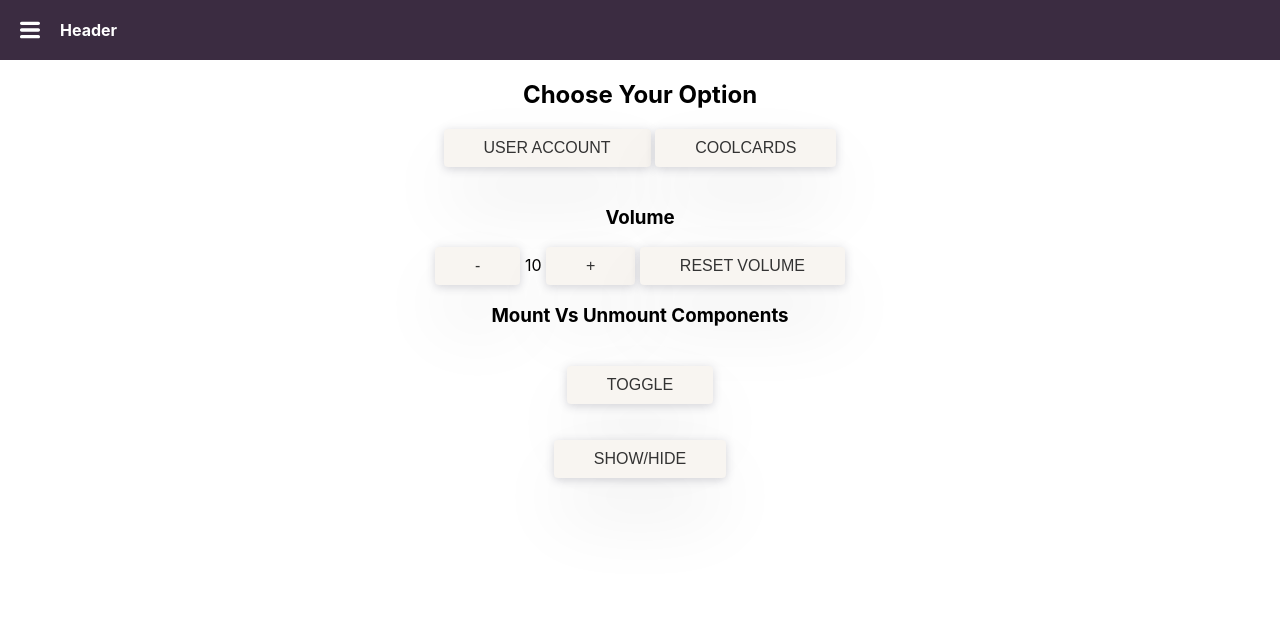
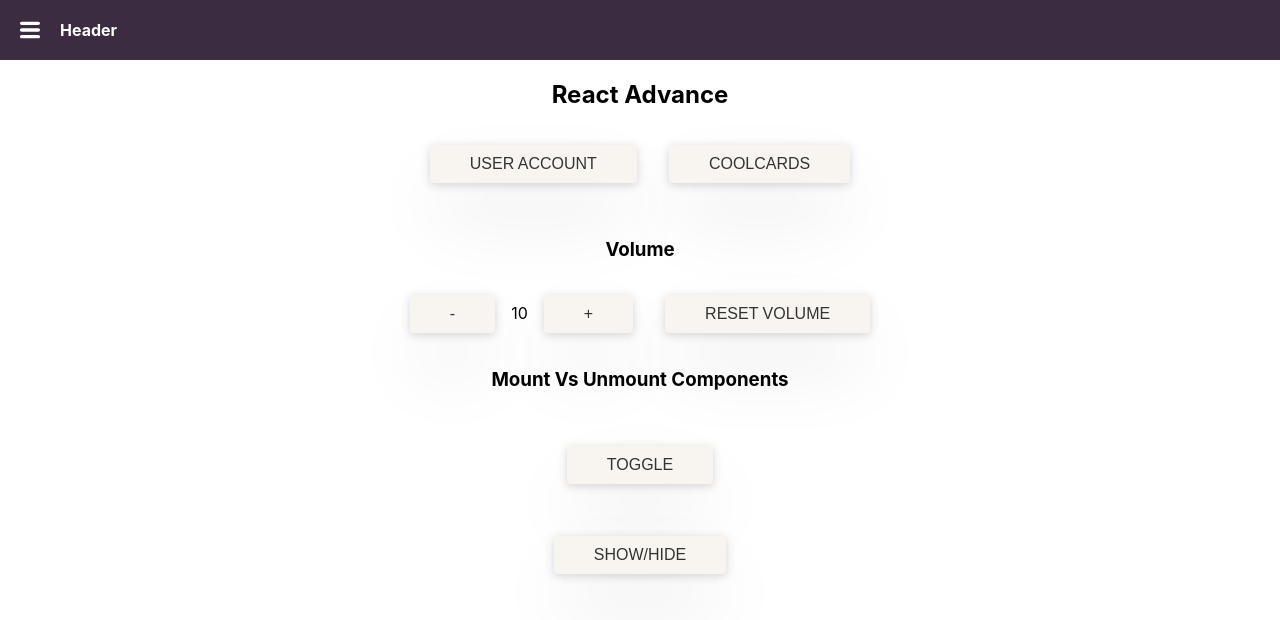
Before and after one commit to francispham/advance-react, a React (Create React App) app: page / in a window 1280 px wide. Shown: the top 620 px of the page. Built offline with nearby package versions, Linux system fonts and the light colour scheme.

Commit message:
Edited Styling

```diff
--- a/src/App.js
+++ b/src/App.js
@@ -22,10 +22,10 @@ function App() {
           <h1>Header</h1>
         </Header>
         <section>
-          <h2>Choose Your Option</h2>
+          <h2>React Advance</h2>
           <Link to="/user">
             <Button>User Account</Button>
-          </Link>{" "}
+          </Link>
           <Link to="/coolCards">
             <Button>CoolCards</Button>
           </Link>
@@ -47,7 +47,6 @@ function App() {
           <Toggle>
             {({ isToggled, toggle }) => (
               <>
-                {" "}
                 {isToggled && <Link to="/"><h1>Back Home</h1></Link>}
                 <br />
                 <Button style={{ margin: "1rem" }} onClick={toggle}>
--- a/src/Components/Elements/Button.js
+++ b/src/Components/Elements/Button.js
@@ -5,6 +5,7 @@ export const Button = styled.button`
   display: inline-block;
   text-transform: uppercase;
   background: ${custom};
+  margin: 1rem;
   padding: 10px 40px;
   color: ${black};
   border-radius: 4px;
--- a/src/Components/Elements/Cards.js
+++ b/src/Components/Elements/Cards.js
@@ -1,5 +1,5 @@
 import styled from 'styled-components';
-import { elevation, transition, custom } from "Utilities";
+import { elevation, transition, custom, purp } from "Utilities";
 
 export const CardGrid = styled.div`
     display: grid;
@@ -7,7 +7,7 @@ export const CardGrid = styled.div`
 `;
 
 export const Card = styled.div`
-    background: white;
+    background: ${purp};
     border-radius: 5px;
     padding: 20px;
     h3 {
--- a/src/Components/Inc.js
+++ b/src/Components/Inc.js
@@ -15,8 +15,8 @@ const Inc = () => {
     <div>
       <h3>Volume</h3>
       <Button onClick={dec}>-</Button>
-      {' '}{volume}{' '}
-      <Button onClick={inc}>+</Button>{' '}
+      {volume}
+      <Button onClick={inc}>+</Button>
       <Button onClick={reset}>Reset Volume</Button>
     </div>
   );
--- a/src/Components/User/index.js
+++ b/src/Components/User/index.js
@@ -11,7 +11,6 @@ function UserComponent() {
     return (
         <UserProvider>
             <User />
-            <br />
             <Toggle>
                 {({ isToggled, toggle }) => (
                 <>
```
Lines whose indentation alone changed are shown as unchanged.
